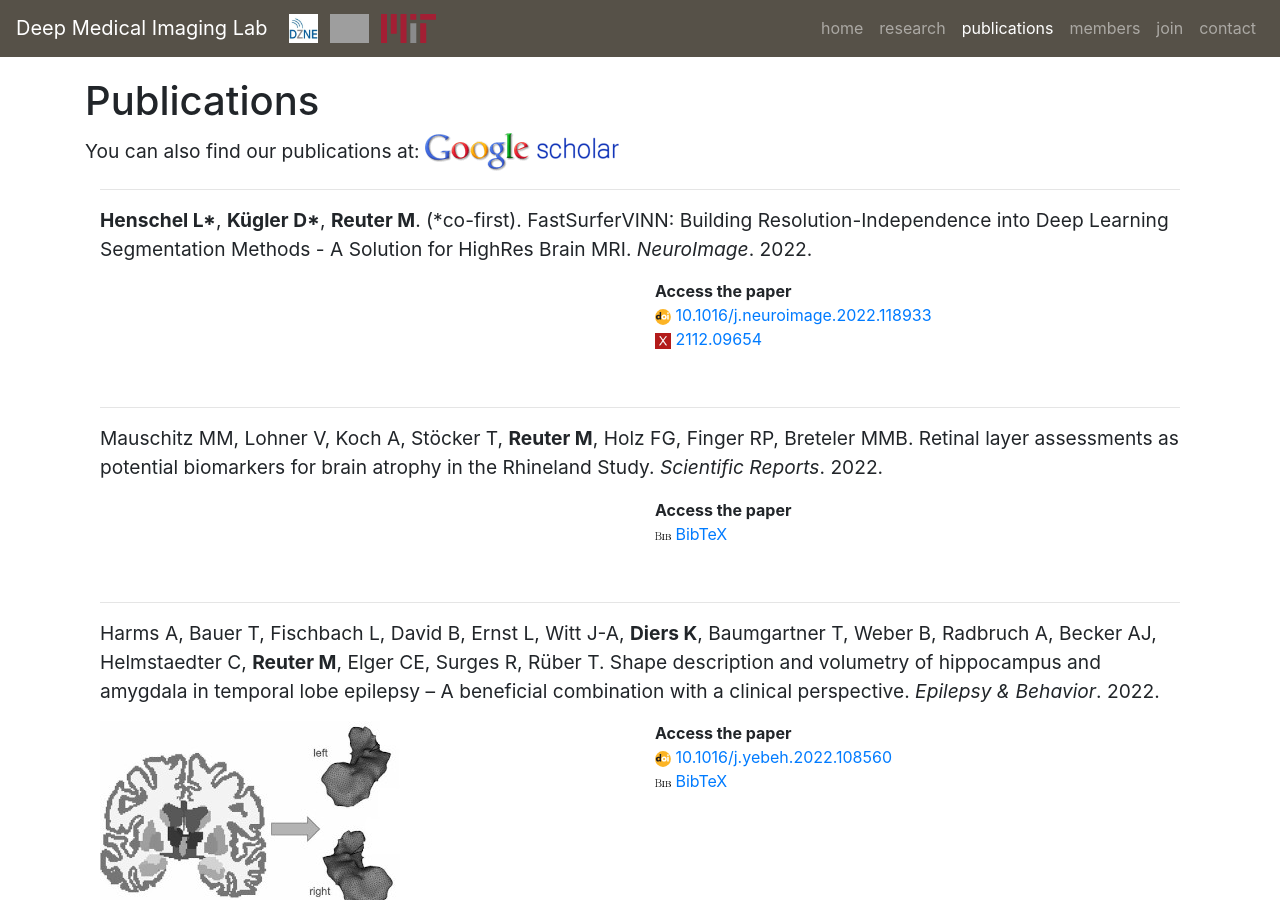
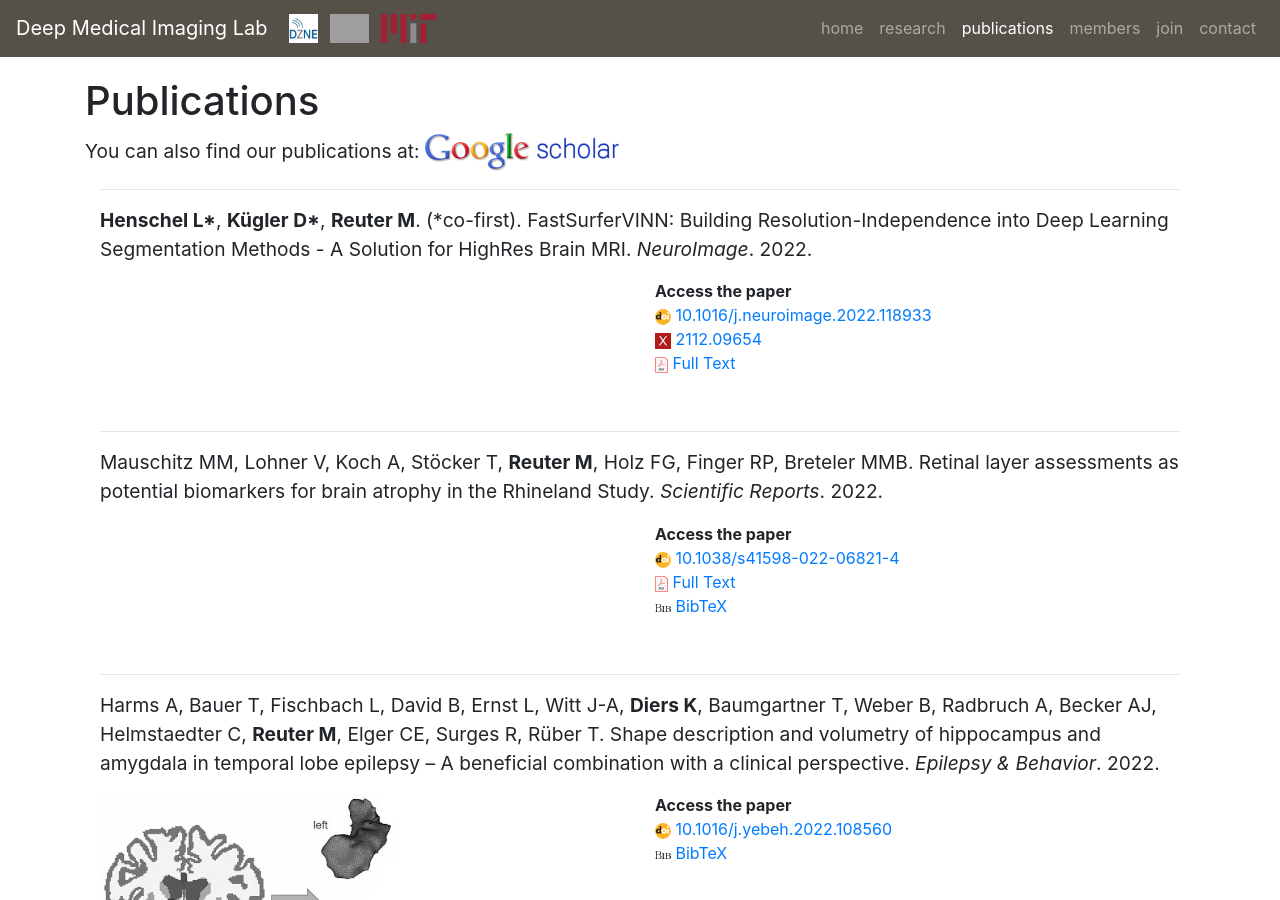
Before and after one commit to Deep-MI/Deep-MI.github.io, a Jekyll site: the page built from publications/index.html, in a window 1280 px wide and 900 px high. Built offline with Jekyll 4.4.1, drawn with Linux system fonts in a browser that asks for light colours; nearby versions of some CDN libraries; comment, search, counter and statistics services are not loaded; grey boxes are pictures that could not be loaded.

Commit message:
added pdf links

```diff
--- a/_data/publications.yml
+++ b/_data/publications.yml
@@ -39,6 +39,7 @@
   year: 2022
   arxiv: 2112.09654
   doi: 10.1016/j.neuroimage.2022.118933
+  pdf: 'https://arxiv.org/pdf/2112.09654.pdf'
 
 - id: 'mauschitz_2022'
   authors: 'Mauschitz MM, Lohner V, Koch A, Stöcker T, **Reuter M**, Holz FG, Finger RP, Breteler MMB'
@@ -47,6 +48,8 @@
   type: 'journal'
   year: 2022
   bibtex: '/static/pub/mauschitz_2022.bib'
+  pdf: 'https://www.nature.com/articles/s41598-022-06821-4.pdf'
+  doi: 10.1038/s41598-022-06821-4
 
 - id: 'harms_2022'
   authors: 'Harms A, Bauer T, Fischbach L, David B, Ernst L, Witt J-A, **Diers K**, Baumgartner T, Weber B, Radbruch A, Becker AJ, Helmstaedter C, **Reuter M**, Elger CE, Surges R, Rüber T'
```
